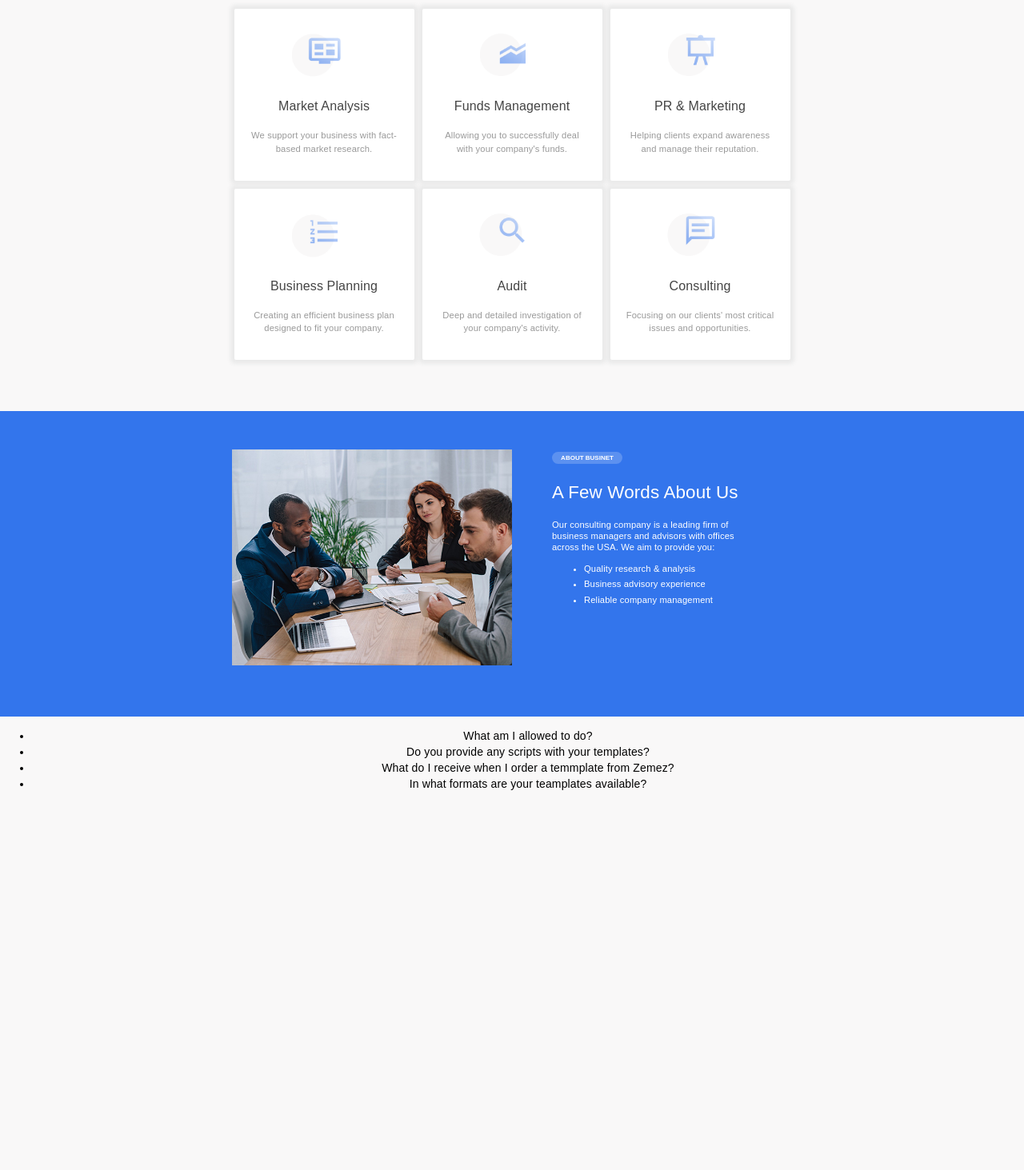
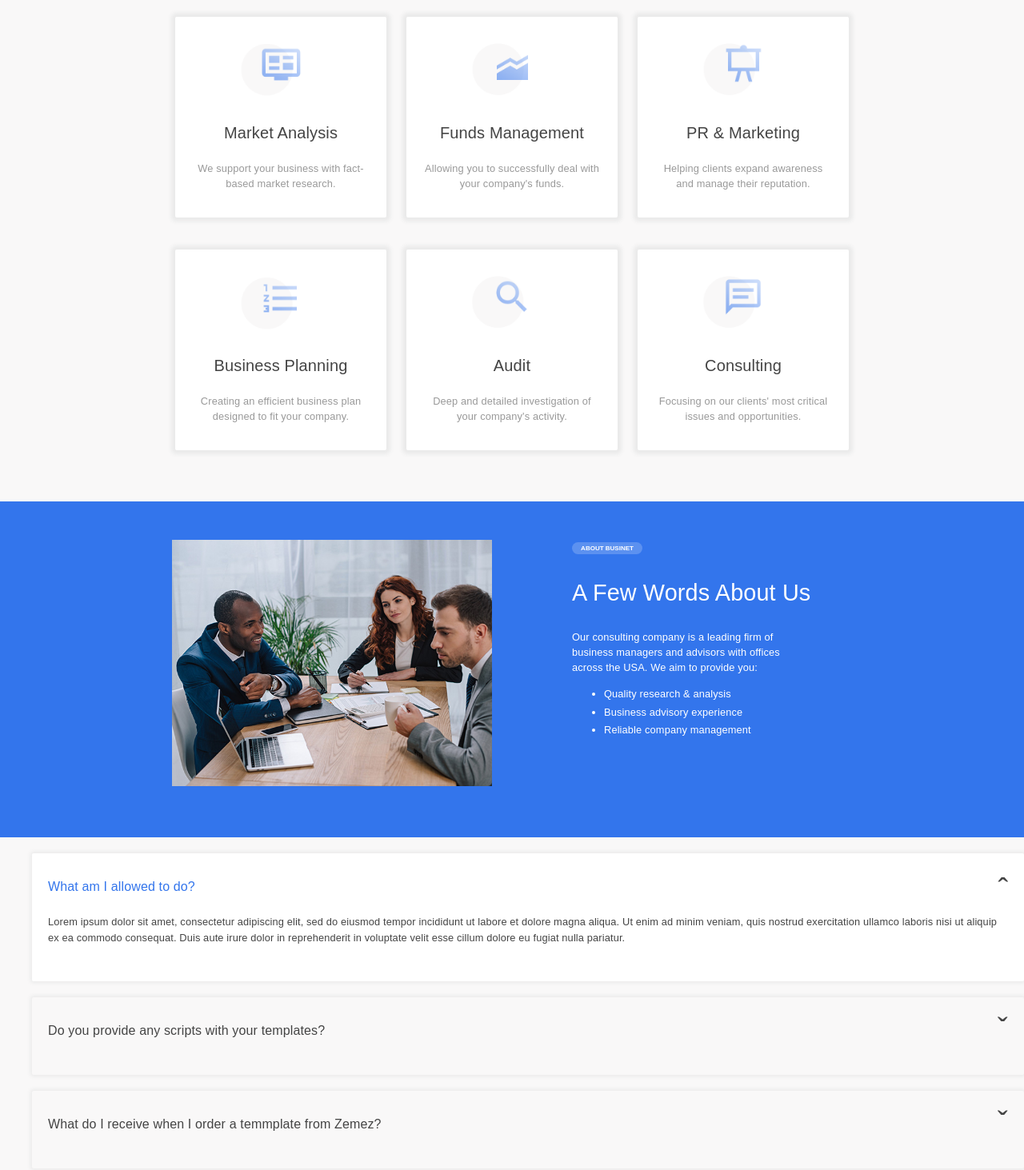
Before and after one commit to davechurilla/headwire-challenge, a Vue app: page / in a window 1280 px wide. Shown: the part 687-2150 px from the top of the page at 80% size. Before the commit the page ends 1677 px from the top, so only its background shows below. Built offline with nearby package versions, Linux system fonts and the light colour scheme; a web font is replaced by a local one.

Commit message:
added styled faq items with expandable functionality when active class is applied to selector

```diff
--- a/src/components/About.vue
+++ b/src/components/About.vue
@@ -3,13 +3,15 @@
     <div class="about-img"><img src="../assets/stock-1.jpg" alt="Team Image"/></div>
     <div class="about-copy">
       <md-button class="about-label label" md-label="Our Services" :md-ripple="false" disabled>About Businet</md-button>
-      <h2>A Few Words About Us</h2>
+      <h2 class="headline">A Few Words About Us</h2>
+      <div class="copy">
         <p>Our consulting company is a leading firm of business managers and advisors with offices across the USA. We aim to provide you:</p>
         <ul>
           <li>Quality research & analysis</li>
           <li>Business advisory experience</li>
           <li>Reliable company management</li>
         </ul>
+      </div>
     </div>
   </div>
 </template>
--- a/src/components/FAQ.vue
+++ b/src/components/FAQ.vue
@@ -1,15 +1,34 @@
 <template>
   <div class="faq">
-    <ul>
-      <li>What am I allowed to do?</li>
-      <li>Do you provide any scripts with your templates?</li>
-      <li>What do I receive when I order a temmplate from Zemez?</li>
-      <li>In what formats are your teamplates available?</li>
+    <ul class="accordion">
+      <li class="accordion-item active">
+        <div class="question"><h4>What am I allowed to do?</h4><span class="caron xbig">&caron;</span></div>
+        <div class="clear"></div>
+        <div class="answer"><p>Lorem ipsum dolor sit amet, consectetur adipiscing elit, sed do eiusmod tempor incididunt ut labore et dolore magna aliqua. Ut enim ad minim veniam, quis nostrud exercitation ullamco laboris nisi ut aliquip ex ea commodo consequat. Duis aute irure dolor in reprehenderit in voluptate velit esse cillum dolore eu fugiat nulla pariatur.</p></div>
+      </li>
+      <li class="accordion-item">
+        <div class="question"><h4>Do you provide any scripts with your templates?</h4><span class="caron xbig">&caron;</span></div>
+        <div class="clear"></div>
+        <div class="answer"><p>Our templates do not include any additional scripts. Newsletter subscriptions, search fields, forums, image galleries (in HTML versions of Flash products) are active. Basic scripts can be easily added at www.zemez.io. If you are not sure that the element you're interested in is active, please contact our Support Chat for clarification.</p></div>
+      </li>
+      <li class="accordion-item">
+        <div class="question"><h4>What do I receive when I order a temmplate from Zemez?</h4><span class="caron xbig">&caron;</span></div>
+        <div class="clear"></div>
+        <div class="answer"><p>Lorem ipsum dolor sit amet, consectetur adipiscing elit, sed do eiusmod tempor incididunt ut labore et dolore magna aliqua. Ut enim ad minim veniam, quis nostrud exercitation ullamco laboris nisi ut aliquip ex ea commodo consequat. Duis aute irure dolor in reprehenderit in voluptate velit esse cillum dolore eu fugiat nulla pariatur.</p></div>
+      </li>
+      <li class="accordion-item">
+        <div class="question"><h4>In what formats are your teamplates available?</h4><span class="caron xbig">&caron;</span></div>
+        <div class="clear"></div>
+        <div class="answer"><p>Lorem ipsum dolor sit amet, consectetur adipiscing elit, sed do eiusmod tempor incididunt ut labore et dolore magna aliqua. Ut enim ad minim veniam, quis nostrud exercitation ullamco laboris nisi ut aliquip ex ea commodo consequat. Duis aute irure dolor in reprehenderit in voluptate velit esse cillum dolore eu fugiat nulla pariatur.</p></div>
+      </li>
     </ul>
+
   </div>
 </template>
 
 <script>
+
+
 export default {
   name: 'faq',
   props: {
--- a/src/components/Navigation.vue
+++ b/src/components/Navigation.vue
@@ -9,7 +9,7 @@
           <md-button id="tab-pricing" md-label="Pricing" :md-ripple="false" :href="url">Pricing</md-button>
           <!-- <md-button id="tab-pages" md-label="Pages" :md-ripple="false" :href="#">Pages</md-button> -->
           <md-menu md-size="medium" md-align-trigger>
-            <md-button md-menu-trigger :md-ripple="false"   href="#">Pages <span class="big">&caron;</span> </md-button>
+            <md-button md-menu-trigger :md-ripple="false" class="pages"  href="#">Pages <span class="big">&caron;</span></md-button>
             <md-menu-content>
               <md-menu-item>Press Release 1</md-menu-item>
               <md-menu-item>Press Release 2</md-menu-item>
--- a/src/scss/_about.scss
+++ b/src/scss/_about.scss
@@ -19,16 +19,22 @@
     }
   }
   .about-img {
-    max-width: 400px;
-    padding-right: 50px;
+    padding-right: 100px;
+    max-width:500px;
   }
   .about-copy {
-    max-width: 300px;
     padding-right: 50px;
-    font-size: 0.7rem;
-    line-height: 1.25;
+    font-size: 0.8rem;
+    line-height: 1.5;
     li {
       line-height: 1.75;
     }
+    .headline {
+      max-width: 400px;
+    }
+    .copy {
+      max-width: 300px;
+    }
   }
+
 }
--- a/src/scss/_faq.scss
+++ b/src/scss/_faq.scss
@@ -0,0 +1,105 @@
+.faq {
+  .accordion {
+    text-align: left;
+    list-style-type: none;
+    color: $gray;
+      .accordion-item {
+        border-radius: 2px;
+        padding: 20px;
+        font-size: 0.8rem;
+        line-height: 1.5;
+        box-shadow: 0 0 5px 2px #eaeaea;
+        margin: 20px 0;
+      .question {
+        h4 {
+          margin: 10px 0;
+          font-weight: 400;
+          font-size: 1rem;
+          float: left;
+        }
+        .caron {
+          float: right;
+          display: inline-block;
+          padding-top: 20px;
+          margin: 0;
+          line-height: 0;
+        }
+      }
+      .clear {
+        clear: both;
+        padding: 0;
+        margin: 0;
+        line-height: 0;
+        font-size: 0;
+      }
+      .answer {
+        height: 0;
+        opacity: 0;
+        transition: all 1s ease;
+      }
+      &.active {
+        background-color: $white;
+        .question {
+          h4 {
+            color: $blue;
+          }
+          .caron {
+            transform: rotate(-180deg);
+            transition: ease .3s transform;
+            padding-top: 0;
+          }
+        }
+        .answer {
+          height:8vh;
+          opacity: 1;
+        }
+        // .accordion-title-row .accordion-arrow {
+        //   transform: rotate(-180deg);
+        //   transition: ease .3s transform;
+        // }
+
+        // .accordion-content {
+        //   transition: ease .3s all;
+        //   animation-name: fadeIn;
+        //   animation-duration: .6s;
+        //   animation-fill-mode: both;
+        //   will-change: transform;
+        // }
+      }
+    }
+  }
+}
+// .accordion-item {
+
+//   &.active {
+
+//     .accordion-title-row .accordion-arrow {
+//       transform: rotate(-180deg);
+//       transition: ease .3s transform;
+//     }
+
+//     .accordion-content {
+//       transition: ease .3s all;
+//       animation-name: fadeIn;
+//       animation-duration: .6s;
+//       animation-fill-mode: both;
+//       will-change: transform;
+//     }
+//   }
+// }
+
+// .fade-in {
+//   animation-name: fadeIn;
+//   animation-duration: .6s;
+//   animation-fill-mode: both;
+// }
+
+// @keyframes fadeIn {
+//   from {
+//     opacity: 0;
+//   }
+
+//   to {
+//     opacity: 1;
+//   }
+// }
--- a/src/scss/_navigation.scss
+++ b/src/scss/_navigation.scss
@@ -13,15 +13,15 @@
           text-transform: none;
           font-size: 0.8rem;
         }
-      &.active {
-        .md-button-content {
-          color: $blue;
+        &.active {
+          .md-button-content {
+            color: $blue;
+          }
         }
       }
-    }
-    .md-menu-content {
-      background: #eee;
-    }
+      .pages {
+        padding-top: 4px;
+      }
       .brand-logo {
         .md-button-content {
           max-width: 105px;
@@ -60,7 +60,7 @@ header {
 html:not([data-scroll='0']) header {
   position: fixed;
   top: 0;
-  z-index: 1;
+  z-index: 6;
   background: #2c343b;
   /* This box-shadow will help sell the floating effect */
   box-shadow: 0 0 .5em rgba(0, 0, 0, .5);
--- a/src/scss/_services.scss
+++ b/src/scss/_services.scss
@@ -15,21 +15,23 @@
   }
   .wrapper.service-grid {
     display: grid;
-    grid-template-columns: 225px 225px 225px ;
-    grid-gap: 10px;
-    color: #444;
+    grid-template-columns: 33% 33% 33%;
+    max-width: 800px;
+    grid-column-gap: 25px;
+    grid-row-gap: 40px;
+    color: $gray;
     margin: auto;
     justify-content: center;
     h3 {
       font-weight: 400;
-      font-size: 1.0rem;
+      font-size: 1.25rem;
     }
   }
   .box {
     background-color: $white;
     border-radius: 2px;
     padding: 20px;
-    font-size: 0.7rem;
+    font-size: 0.8rem;
     line-height: 1.5;
     box-shadow: 0 0 5px 5px #eaeaea;
     p {
--- a/src/scss/_variables.scss
+++ b/src/scss/_variables.scss
@@ -7,5 +7,6 @@ $body-bg: #f9f8f8;
 $white: #fff;
 $black: #000;
 $blue: #3375ec;
+$gray: #444;
 $semi-bold: 600;
 $black-bold: 800;
--- a/src/scss/main.scss
+++ b/src/scss/main.scss
@@ -23,15 +23,23 @@ body {
 }
 h2 {
   font-weight: 400;
-  font-size: 1.4rem;
+  font-size: 1.8rem;
 }
 .big {
   font-size: 1.8em;
   font-weight: 400;
-      vertical-align: text-top;
+  vertical-align: text-top;
+}
+.xbig {
+  font-size: 3em;
+  font-weight: 400;
 }
 .md-menu-content {
   background: #eee;
+  .md-list-item-content {
+    color: $blue;
+    font-size: .75rem;
+  }
 }
 @import 'about';
 @import 'faq';
```
Lines whose indentation alone changed are shown as unchanged.
